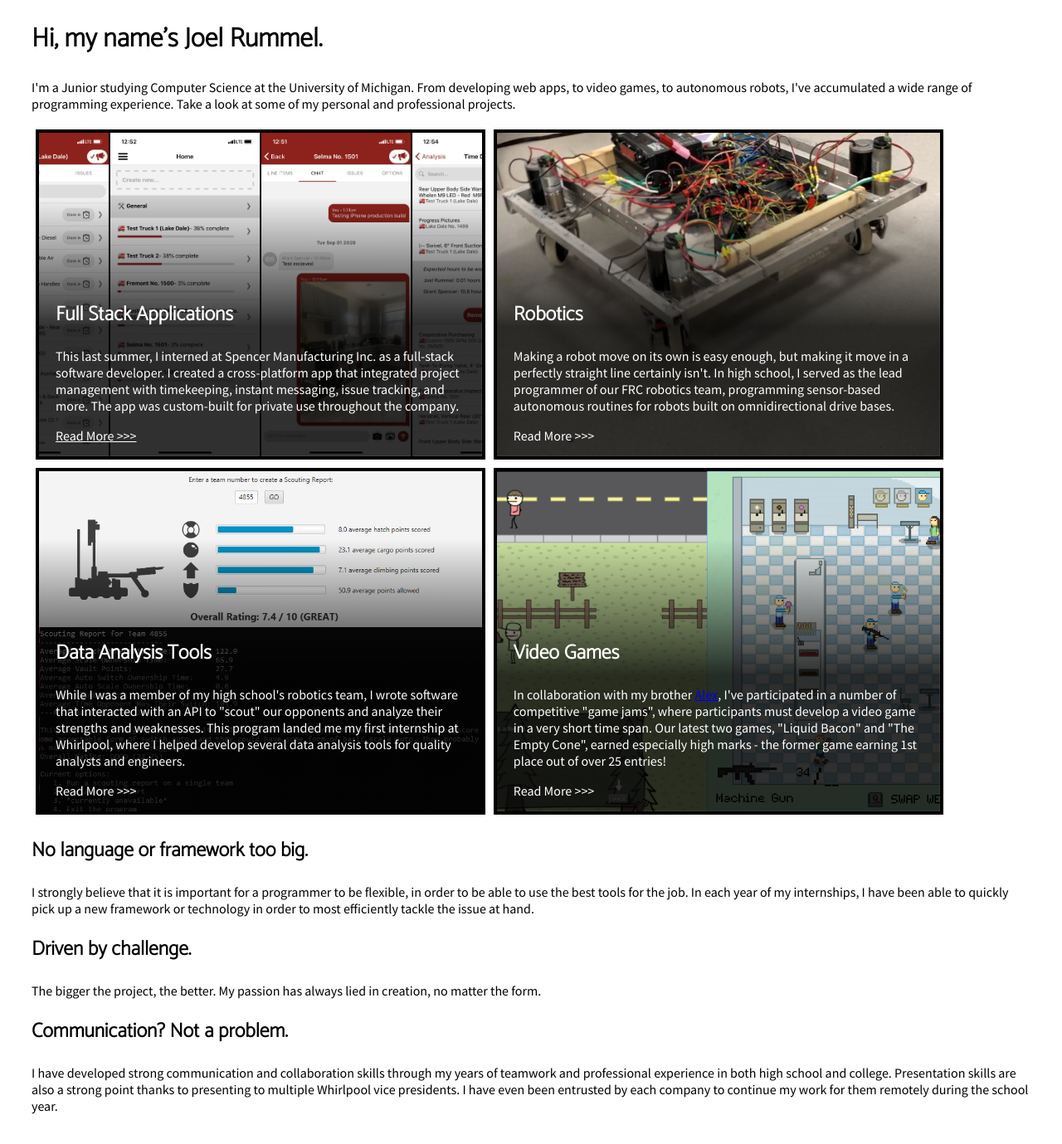
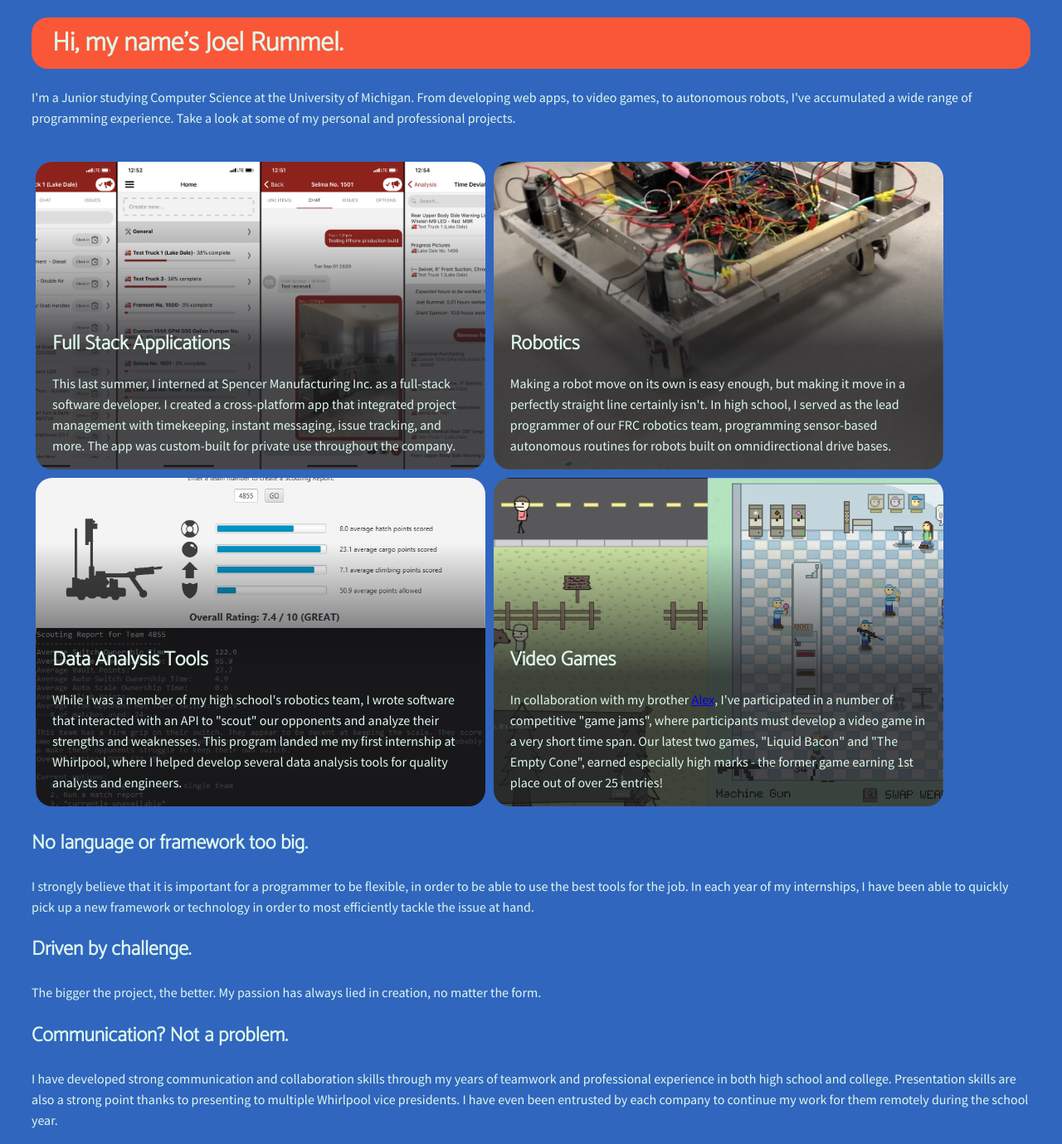
Before and after one commit to JoelRummel/joelrummel.net, a PHP site: page / in a window 1280 px wide. Shown: the whole page at 83% size. Before the commit the page ends 1343 px from the top, so only its background shows below. Run offline with PHP 8.4, Linux system fonts and the light colour scheme.

Commit message:
Style improvements and content wrapper

```diff
--- a/footer.php
+++ b/footer.php
@@ -1,3 +1,4 @@
+</div>
 </body>
 
 </html>
--- a/index.php
+++ b/index.php
@@ -12,14 +12,12 @@
 		<p class="SquareBody">This last summer, I interned at Spencer Manufacturing Inc. as a full-stack software
 			developer. I created a cross-platform app that integrated project management with timekeeping, instant
 			messaging, issue tracking, and more. The app was custom-built for private use throughout the company.</p>
-		<div class="ReadMoreButton"><a href="fullstackapps.php" class="ReadMoreAnchor">Read More >>></a></div>
 	</div>
 	<div id="RoboticsSquare" class="Square">
 		<h2 class="SquareHeader">Robotics</h2>
 		<p class="SquareBody">Making a robot move on its own is easy enough, but making it move in a perfectly straight
 			line certainly isn't. In high school, I served as the lead programmer of our FRC robotics team, programming
 			sensor-based autonomous routines for robots built on omnidirectional drive bases.</p>
-		<div class="ReadMoreButton"><a class="ReadMoreAnchor">Read More >>></a></div>
 	</div>
 	<div id="DataAnalysisSquare" class="Square">
 		<h2 class="SquareHeader">Data Analysis Tools</h2>
@@ -28,7 +26,6 @@
 			first internship at Whirlpool, where I helped develop several data analysis tools for quality analysts and
 			engineers.
 		</p>
-		<div class="ReadMoreButton"><a class="ReadMoreAnchor">Read More >>></a></div>
 	</div>
 	<div id="VideoGamesSquare" class="Square">
 		<h2 class="SquareHeader">Video Games</h2>
@@ -36,7 +33,6 @@
 			participated in a number of competitive "game jams", where participants must develop a video game in a very
 			short time span. Our latest two games, "Liquid Bacon" and "The Empty Cone", earned especially high marks - the
 			former game earning 1st place out of over 25 entries!</p>
-		<div class="ReadMoreButton"><a class="ReadMoreAnchor">Read More >>></a></div>
 	</div>
 </div>
 <div id="BlurbsSection">
--- a/init.php
+++ b/init.php
@@ -7,3 +7,5 @@
 </head>
 
 <body>
+
+	<div id="Content">
--- a/style.css
+++ b/style.css
@@ -1,20 +1,36 @@
 html {
+	background-color: #3066BE;
+}
+#Content {
 	margin: 0 auto;
 	max-width: 1300px;
 	padding-left: 30px;
 	padding-right: 30px;
 	font-family: 'Source Sans Pro', sans-serif;
+	color: #DFF8EB;
+}
+h1 {
+	background-color: #F95738;
+	padding: 5px;
+	border-radius: 20px;
+	padding-left: 25px;
 }
 h1, h2 {
 	font-family: "Catamaran", sans-serif;
 }
+p {
+	line-height: 25px;
+}
+#LandingHeader {
+
+}
 #FourSquares {
 	display: flex;
 	flex-wrap: wrap;
+	margin-top: 35px;
 }
 .Square {
-	color: white;
-	border: 4px solid black;
+	border-radius: 20px;
 	width: 45%;
 	margin: 5px;
 	padding-top: 180px;
@@ -28,27 +44,27 @@ h1, h2 {
 	-moz-box-sizing: border-box;
 	box-sizing: border-box;
 }
+.Square:hover {
+	color: #F95738;
+}
 @media screen and (max-width: 850px) {
 	.Square {
 		width: 100%;
 		padding-top: 150px;
 	}
 }
+.SquareHeader {
+	margin-bottom: 0px;
+}
 #FullStackAppsSquare {
-	background-image: linear-gradient(rgba(0, 0, 0, 0) 20%, rgba(0, 0, 0, 0.8) 60%), url("images/SpencerAppSquareImage.png");
+	background-image: linear-gradient(rgba(0, 0, 0, 0) 20%, rgba(27, 27, 30, 0.8) 60%), url("images/SpencerAppSquareImage.png");
 }
 #RoboticsSquare {
-	background-image: linear-gradient(rgba(0, 0, 0, 0) 20%, rgba(0, 0, 0, 0.8) 60%), url("images/RobotFront.png");
+	background-image: linear-gradient(rgba(0, 0, 0, 0) 20%, rgba(27, 27, 30, 0.8) 60%), url("images/RobotFront.png");
 }
 #DataAnalysisSquare {
-	background-image: linear-gradient(rgba(0, 0, 0, 0) 20%, rgba(0, 0, 0, 0.8) 60%), url("images/DataAnalysis.png");
+	background-image: linear-gradient(rgba(0, 0, 0, 0) 20%, rgba(27, 27, 30, 0.8) 60%), url("images/DataAnalysis.png");
 }
 #VideoGamesSquare {
-	background-image: linear-gradient(rgba(0, 0, 0, 0) 20%, rgba(0, 0, 0, 0.8) 60%), url("images/VideoGames.png");
+	background-image: linear-gradient(rgba(0, 0, 0, 0) 20%, rgba(27, 27, 30, 0.8) 60%), url("images/VideoGames.png");
 }
-.ReadMoreButton {
-	margin-bottom: 15px;
-}
-.ReadMoreAnchor {
-	color: white;
-}
```
